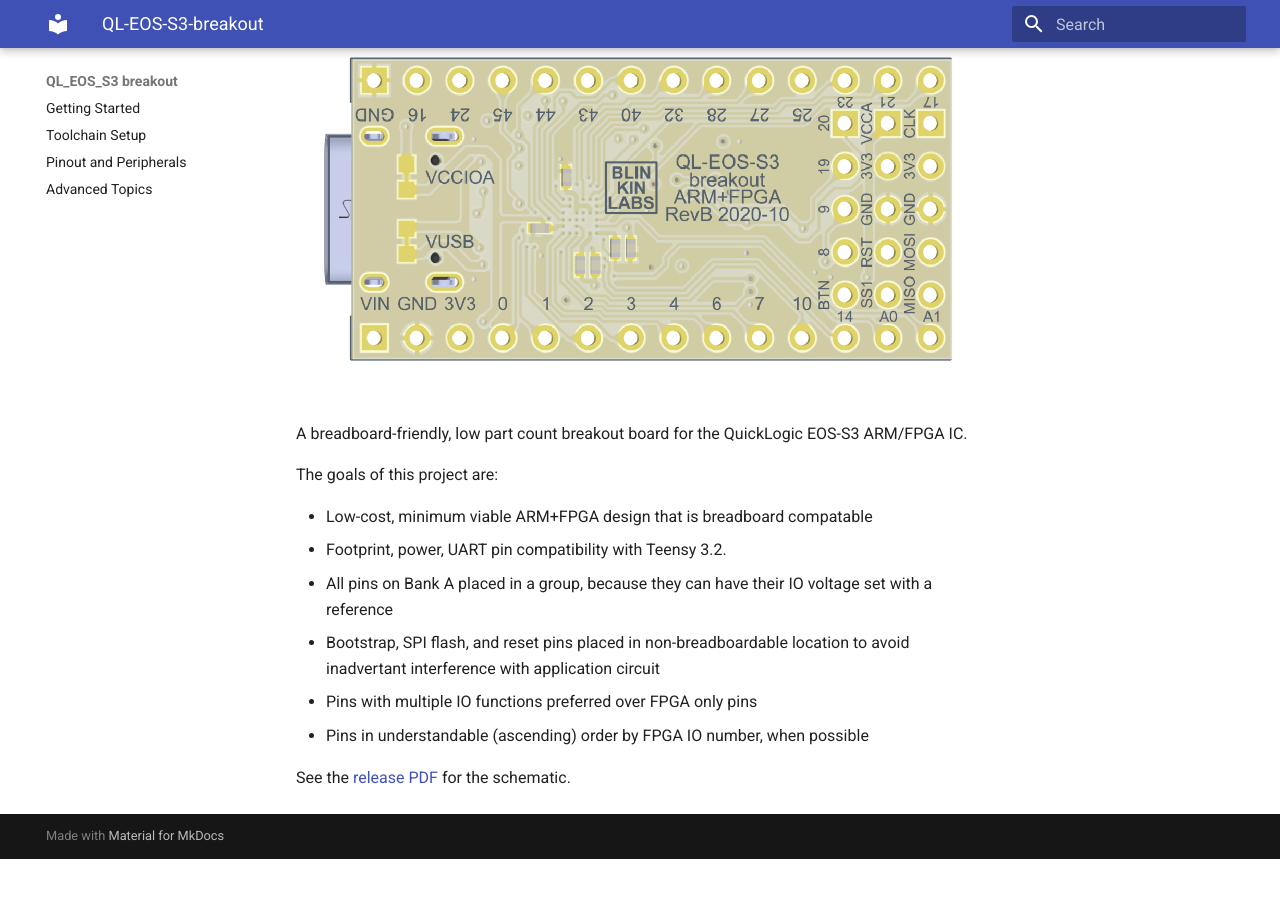
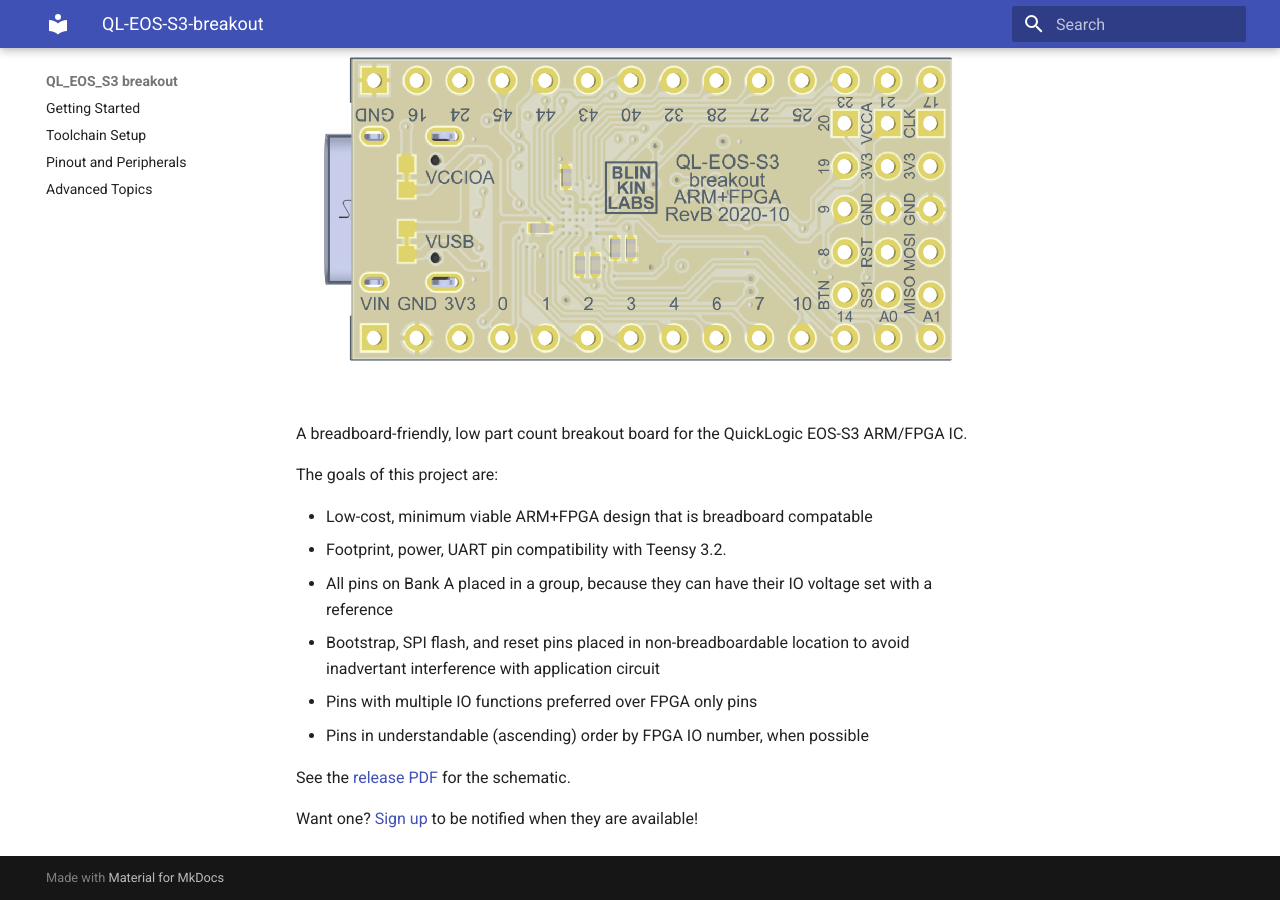
Before and after one commit to Blinkinlabs/QL-EOS-S3-breakout, an MkDocs documentation site: the page built from docs/index.md, in a window 1280 px wide and 900 px high, scrolled down 512 px. Built offline with MkDocs 1.6.1 and Material for MkDocs 9.7.7, drawn with Linux system fonts in a browser that asks for light colours; before the commit the page ends 1371 px from its top, so only the background shows below that.

Commit message:
Add sign-up form

```diff
--- a/docs/index.md
+++ b/docs/index.md
@@ -14,3 +14,5 @@
 * Pins in understandable (ascending) order by FPGA IO number, when possible
 
 See the [release PDF](https://raw.githubusercontent.com/Blinkinlabs/QL-EOS-S3-breakout/main/releases/2020-10-06_ql-eos-s3-breakout_RevB.pdf) for the schematic.
+
+Want one? [Sign up](https://forms.gle/7uMRd7YTaTRd96Ph6) to be notified when they are available!
```
